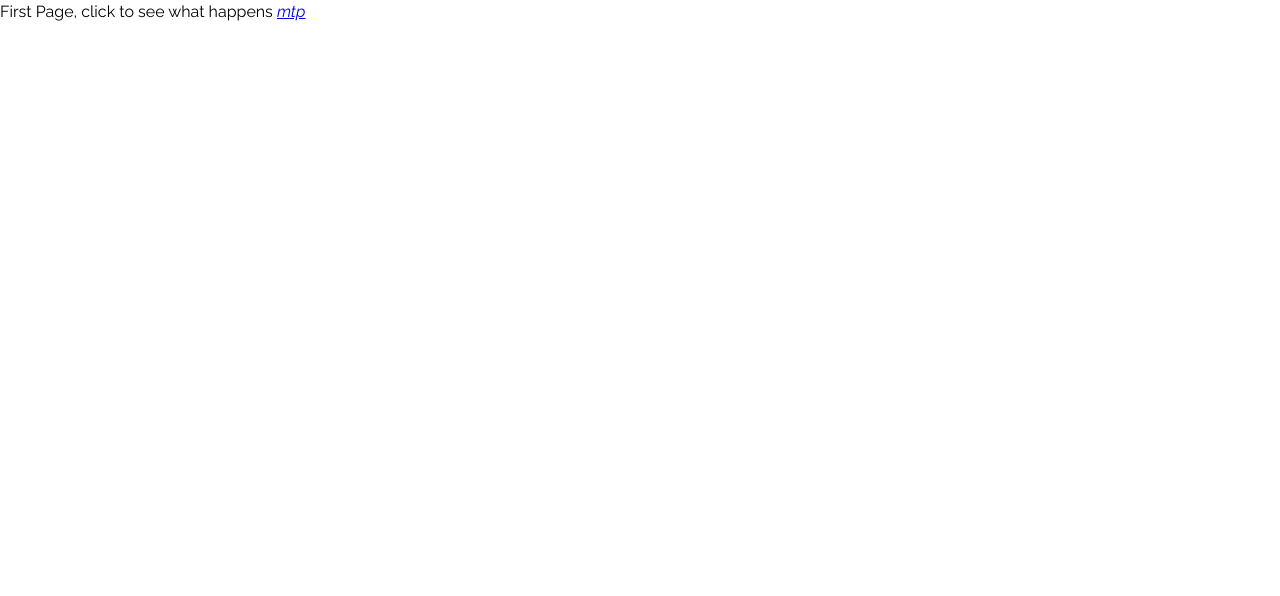
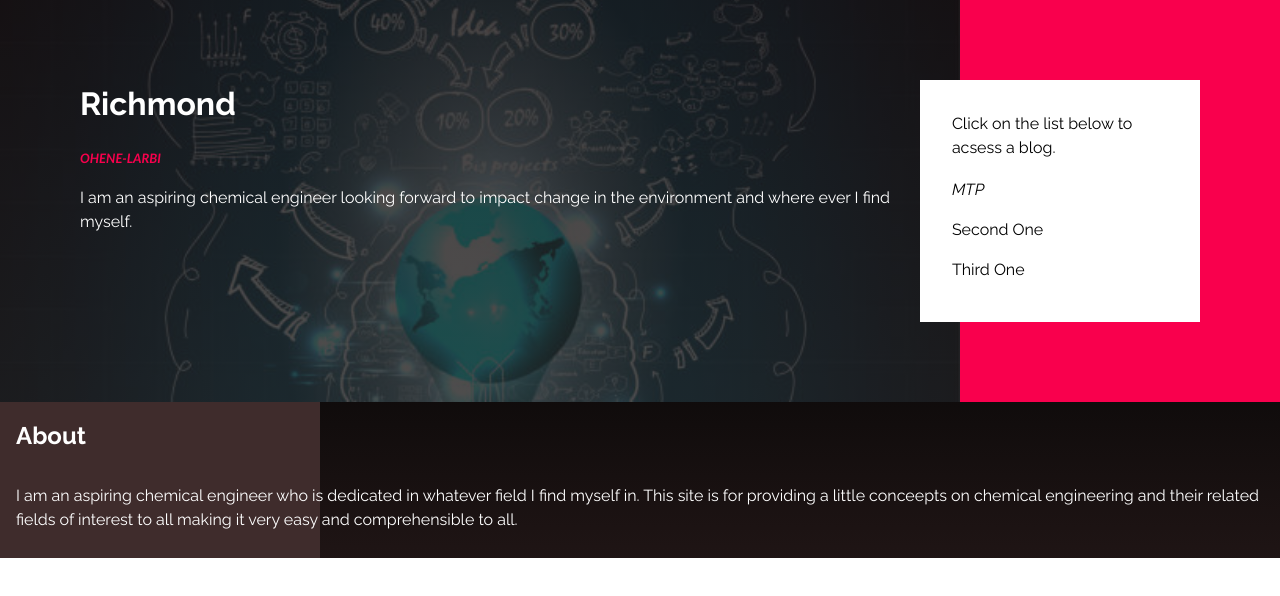
Before and after one commit to Ohene-Larbi/Blog, a website built with Vite: page index.html in a window 1280 px wide. Built offline with nearby package versions, Linux system fonts and the light colour scheme.

Commit message:
add portfolip

```diff
--- /dev/null
+++ b/index.css
@@ -0,0 +1,149 @@
+*{
+    padding: 0;
+    margin: 0;
+    font-family: "Raleway";
+    box-sizing: border-box;
+}
+body{
+    font-family: "Raleway";
+    width: 100vw;
+    overflow-x: hidden;
+
+    padding: 0;
+}
+h1 {
+    font-size: 2.5rem;
+   }
+h3 {
+    font-size: 2.0rem;
+    color: white;
+}
+
+a {
+    text-decoration: none;
+    color: inherit;
+}
+
+.logo{
+    color: white;
+    letter-spacing: 1px;
+    cursor: pointer;
+}
+
+span{
+    color: #f9004d;
+    font-style: normal;
+    font-weight: bold;
+    font-size: 2.2rem;
+    font-family: 'Trebuchet MS', 'Lucida Sans Unicode', 'Lucida Grande', 'Lucida Sans', Arial, sans-serif;
+}
+
+.aspire{
+    color: white;
+}
+
+nav ul li a{
+    color: white;
+    text-decoration: none;
+    font-weight: bold;
+    text-transform: capitalize;
+}
+a:hover{
+    color: #f9004d;
+    transition: .5s;
+    text-decoration: underline;
+    font-size: 1.2em;
+}
+
+.intro{
+    width: 100%;
+    display: flex;
+    flex-direction: column;
+    padding: 1rem;
+    padding-top: 5rem;
+    background-color: #f9004d;
+    background-size: 100%;
+    background-position: left center;
+    background-repeat: no-repeat;
+    background-image:linear-gradient(rgba(26, 20, 20, 0.8),rgba(34, 33, 33, 0.8)), url(/assets/istockphoto-1331881656-612x612.jpg)
+
+}
+h1{
+    color: white;
+   padding: 1rem;
+}
+
+h4{
+    color: rgba(236, 224, 226, 0.8);
+    letter-spacing: 1px;
+}
+
+.content {
+    width: 100%;
+}
+
+.about{
+    width: 100%;
+    background-image:linear-gradient(rgba(3, 3, 3, 0.788),rgba(26, 17, 17, 0.863));
+    background-color: #3f2c2c;
+    background-position: right center;
+    background-repeat: no-repeat;
+    background-size: 75%;
+    padding: 1rem;
+    font-size: 1rem;
+}
+
+.about h2{
+    color: white;
+    text-transform: capitalize;
+    margin-bottom: 20px;
+}
+
+.about p{
+    color: white;
+}
+
+.post__container {
+    display: flex;
+    justify-content: space-between;
+    flex-direction: column;
+}
+
+.post__container li {
+    list-style-type: none;
+}
+
+.blog__container {
+    background-color: white;
+    height: fit-content;
+    padding: 2rem;
+}
+
+@media (max-width: 640px) {
+   .main {
+    width: 100%;
+    padding: 1rem;
+   }
+
+   h1 {
+    font-size: 1.5rem;
+   }
+   h3 {
+    font-size: 1.2rem;
+   }
+}
+
+
+@media (min-width: 1024px) {
+   .main {
+    width: 80%;
+    padding: 1rem;
+   }
+
+   .intro{
+    display: flex;
+    padding: 5rem;
+    flex-direction: row;
+    background-size: 75%;
+}
+}
--- a/index.html
+++ b/index.html
@@ -12,12 +12,39 @@
       href="https://fonts.googleapis.com/css2?family=Raleway:ital,wght@0,100..900;1,100..900&display=swap"
       rel="stylesheet"
     />
+    <link rel="stylesheet" href="index.css" />
   </head>
   <body>
-    <div id="app">
-      First Page, click to see what happens
-      <a href="/blog/mtp.html">mtp</a>
-    </div>
+    <section class="intro">
+      <div class="content">
+        <h3>
+          Richmond <br />
+          <span>OHENE-LARBI</span>
+        </h3>
+        <p class="aspire">
+          I am an aspiring chemical engineer looking forward to impact change in
+          the environment and where ever I find myself.
+        </p>
+      </div>
+      <div class="blog__container">
+        <p>Click on the list below to acsess a blog.</p>
+        <ul class="post__container">
+          <li><a href="/blog/mtp.html">MTP</a></li>
+          <li><a href=""></a>Second One</li>
+          <li><a href=""></a>Third One</li>
+        </ul>
+      </div>
+    </section>
+    <!-- about section about starting -->
+    <section class="about">
+      <h2>About</h2>
+      <p>
+        I am an aspiring chemical engineer who is dedicated in whatever field I
+        find myself in. This site is for providing a little conceepts on
+        chemical engineering and their related fields of interest to all making
+        it very easy and comprehensible to all.
+      </p>
+    </section>
     <script type="module" src="/main.js"></script>
   </body>
 </html>
--- /dev/null
+++ b/vite.config.js
@@ -0,0 +1,13 @@
+import { resolve } from 'path'
+import { defineConfig } from 'vite'
+
+export default defineConfig({
+    build: {
+        rollupOptions: {
+            input: {
+                main: resolve(__dirname, 'index.html'),
+                blog: resolve(__dirname, 'blog/mtp.html')
+            }
+        }
+    }
+})
```
Also changed, not shown: blog/mtp.html (+3 -1 lines), assets/istockphoto-1331881656-612x612.jpg (added), assets/istockphoto-1332064625-1024x1024.jpg (added), assets/istockphoto-943875208-612x612.jpg (added).
